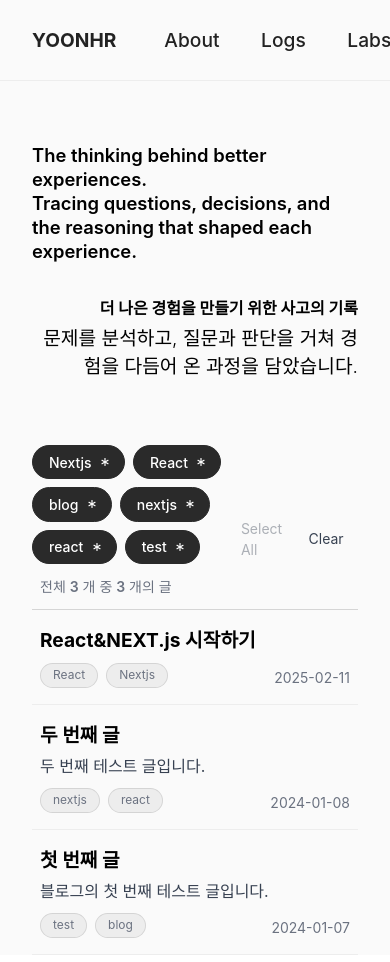
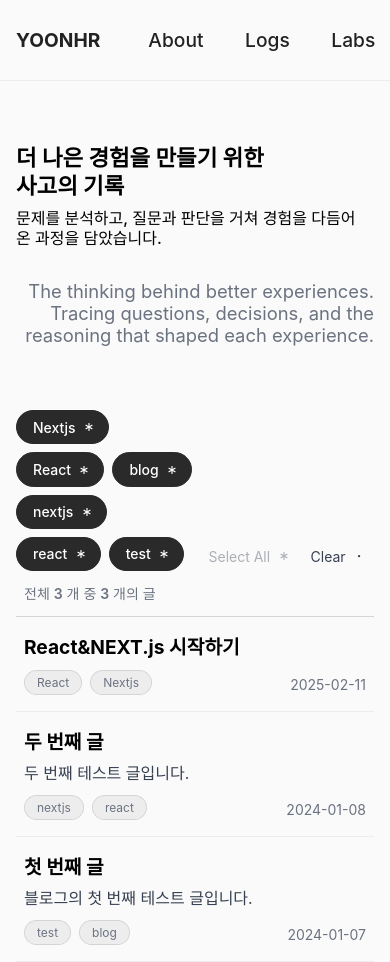
Before and after one commit to yoonhr7/yoonhr7.github.io, a Next.js app: page /logs in a window 390 px wide. Built offline with nearby package versions, Linux system fonts and the light colour scheme; a web font is replaced by a local one.

Commit message:
update: logs list page title styling

```diff
--- a/src/app/logs/LogsClient.tsx
+++ b/src/app/logs/LogsClient.tsx
@@ -50,18 +50,21 @@ export default function LogsClient({ posts }: LogsClientProps) {
 
   return (
     <div className="inner">
-      <div className="page-copyright">
-        <h3>
+      <div className="page-title">
+        <h1 className="title-kr">
+          더 나은 경험을 만들기 위한
+          <br /> 사고의 기록
+        </h1>
+        <h2 className="title-description">
+          문제를 분석하고, 질문과 판단을 거쳐 경험을 다듬어 온 과정을
+          담았습니다.
+        </h2>
+        <h3 className="title-en">
           The thinking behind better experiences.
           <br />
           Tracing questions, decisions, and the reasoning that shaped each
           experience.
         </h3>
-        <h4>더 나은 경험을 만들기 위한 사고의 기록</h4>
-        <p>
-          문제를 분석하고, 질문과 판단을 거쳐 경험을 다듬어 온 과정을
-          담았습니다.
-        </p>
       </div>
 
       {allTags.length > 0 && (
--- a/src/components/Header.tsx
+++ b/src/components/Header.tsx
@@ -21,8 +21,8 @@ export default function Header({ isHome = false }: HeaderProps) {
   };
 
   return (
-    <header className={`header ${isHome ? "header--home" : "header--inner"}`}>
-      <div className="header__container">
+    <header className="header">
+      <div className={`header__container ${isHome ? "header-home" : "inner"}`}>
         <nav className="header__nav">
           <Link href="/" className="header__logo">
             YOONHR
--- a/src/components/MainLayout.scss
+++ b/src/components/MainLayout.scss
@@ -14,27 +14,19 @@
   background-color: #fafafa;
   border-bottom: 1px solid rgba(0, 0, 0, 0.05);
 
-  &--home {
-    .header__container {
-      max-width: 120rem;
-      padding: 0 2rem;
-      margin: 0 auto;
+  &__container {
+    padding: 0 2rem;
+    width: 100%;
+    margin: 0 auto;
+    &.header-home {
+      max-width: 100%;
     }
-  }
-
-  &--inner {
-    .header__container {
+    &.inner {
       max-width: 800px;
-      padding: 0 2rem;
-      width: 100%;
-      margin: 0 auto;
+      @media (max-width: 768px) {
+        padding: 0 1rem;
+      }
     }
-  }
-
-  &__container {
-    max-width: 120rem;
-    padding: 0 2rem;
-    margin: 0 auto;
   }
 
   &__nav {
--- a/src/styles/global.scss
+++ b/src/styles/global.scss
@@ -3,22 +3,35 @@
   padding: 0 2rem;
   margin: 0 auto;
   max-width: 800px;
+
+  @media (max-width: 768px) {
+    padding: 0 1rem;
+  }
 }
 
-.page-copyright {
+.page-title {
   padding-top: 4rem;
+  word-break: keep-all;
 
-  h4 {
-    margin-top: 2rem;
+  .title-kr {
+    font-size: clamp(1.4rem, 3.6vw, 2rem);
     font-weight: 700;
-    text-align: right;
+    line-height: 1.25;
   }
 
-  p {
+  .title-description {
     margin-top: 0.25rem;
-    font-size: 1.2rem;
-    font-weight: 300;
+    font-size: clamp(1rem, 2.5vw, 1.3rem);
+    font-weight: 500;
+    margin-top: 0.5rem;
+  }
+  .title-en {
+    font-size: clamp(1.15rem, 3vw, 1.5rem);
+    font-weight: 400;
+    line-height: 1.2;
     text-align: right;
+    margin-top: 2rem;
+    color: #6b7280;
   }
 }
 
@@ -34,6 +47,7 @@
 
     .filter-actions {
       display: flex;
+      flex-shrink: 0;
 
       .action-button {
         display: flex;
```
